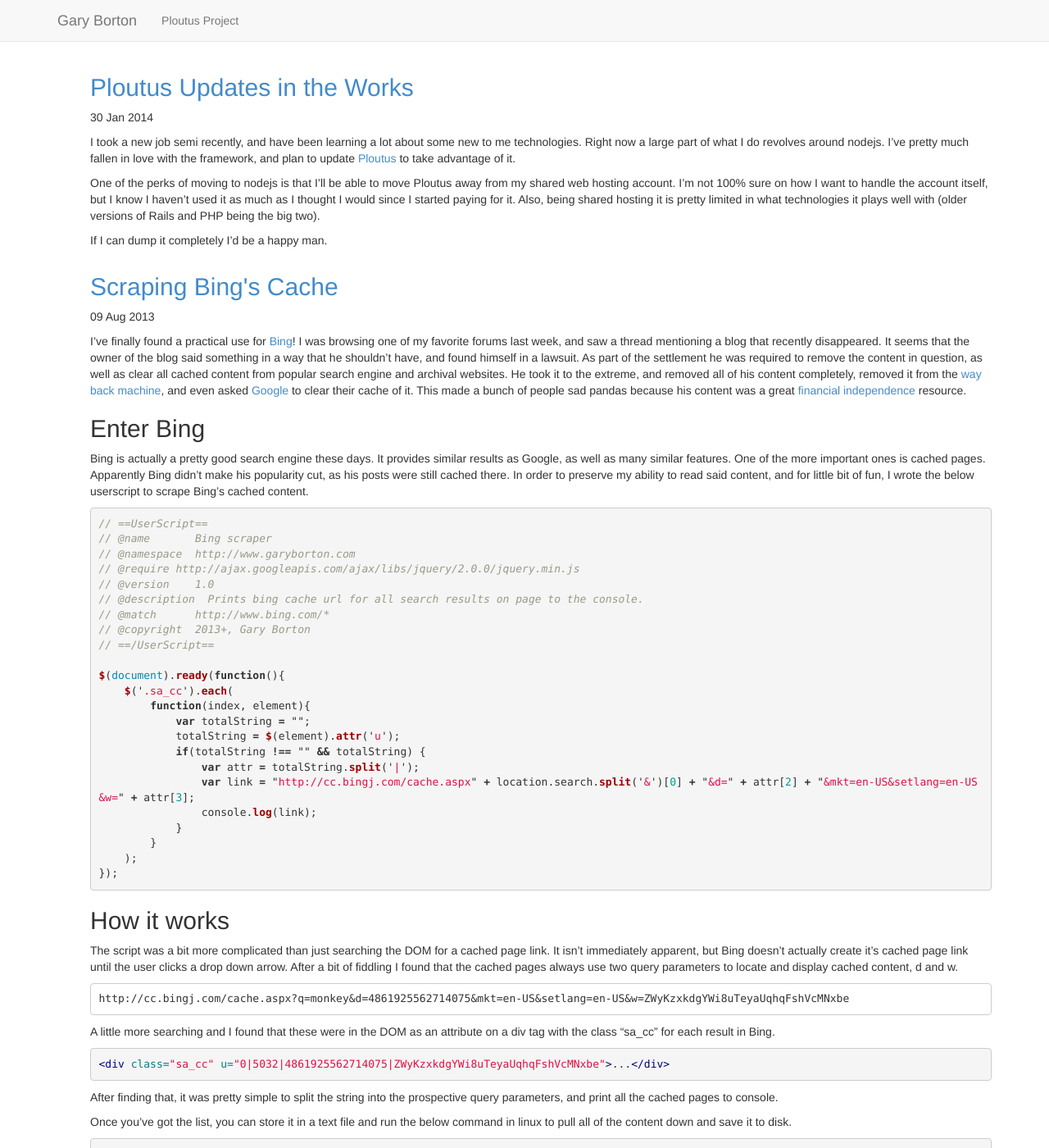
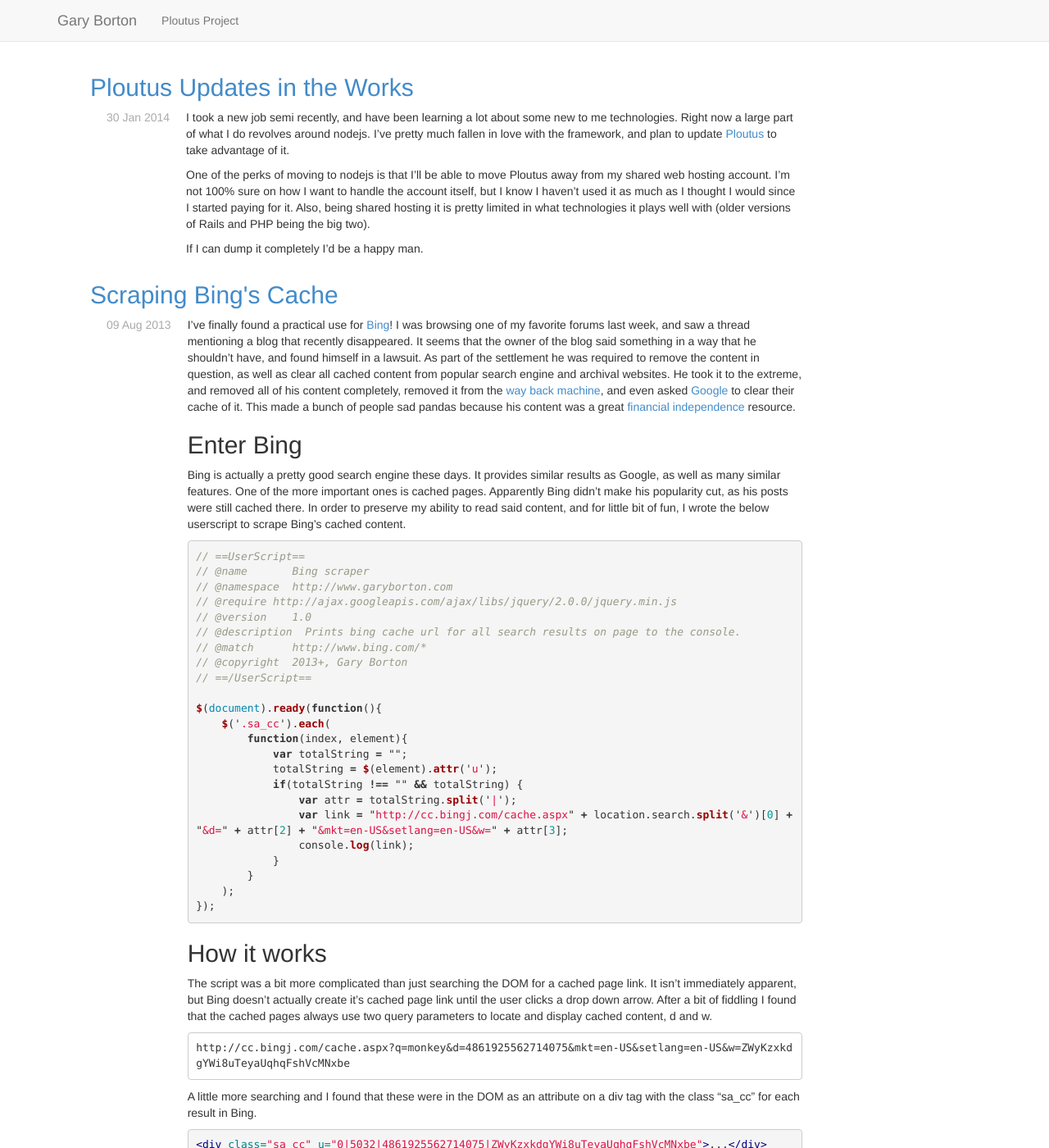
Before and after one commit to gdborton/gdborton.github.io, a Jekyll site: the page built from index.html, in a window 1280 px wide and 1400 px high. Shown: the whole window at 82% size. Built offline with Jekyll 4.4.1, drawn with Linux system fonts in a browser that asks for light colours; Markdown is read by kramdown in place of the engine named in the settings.

Commit message:
Update main.css

```diff
--- a/css/main.css
+++ b/css/main.css
@@ -10,8 +10,14 @@
 .posts {
     list-style-type: none;
 }
+
 .posts li {
     line-height: 1.75em;
+}
+
+.post {
+    margin-left: 20px;
+    max-width: 750px;
 }
 
 .site {
@@ -21,3 +27,8 @@
     margin: 3em auto 2em;
     line-height: 1.5em;
 }
+
+.meta {
+  margin-left: 20px;
+  color: #aaa;
+}
```
